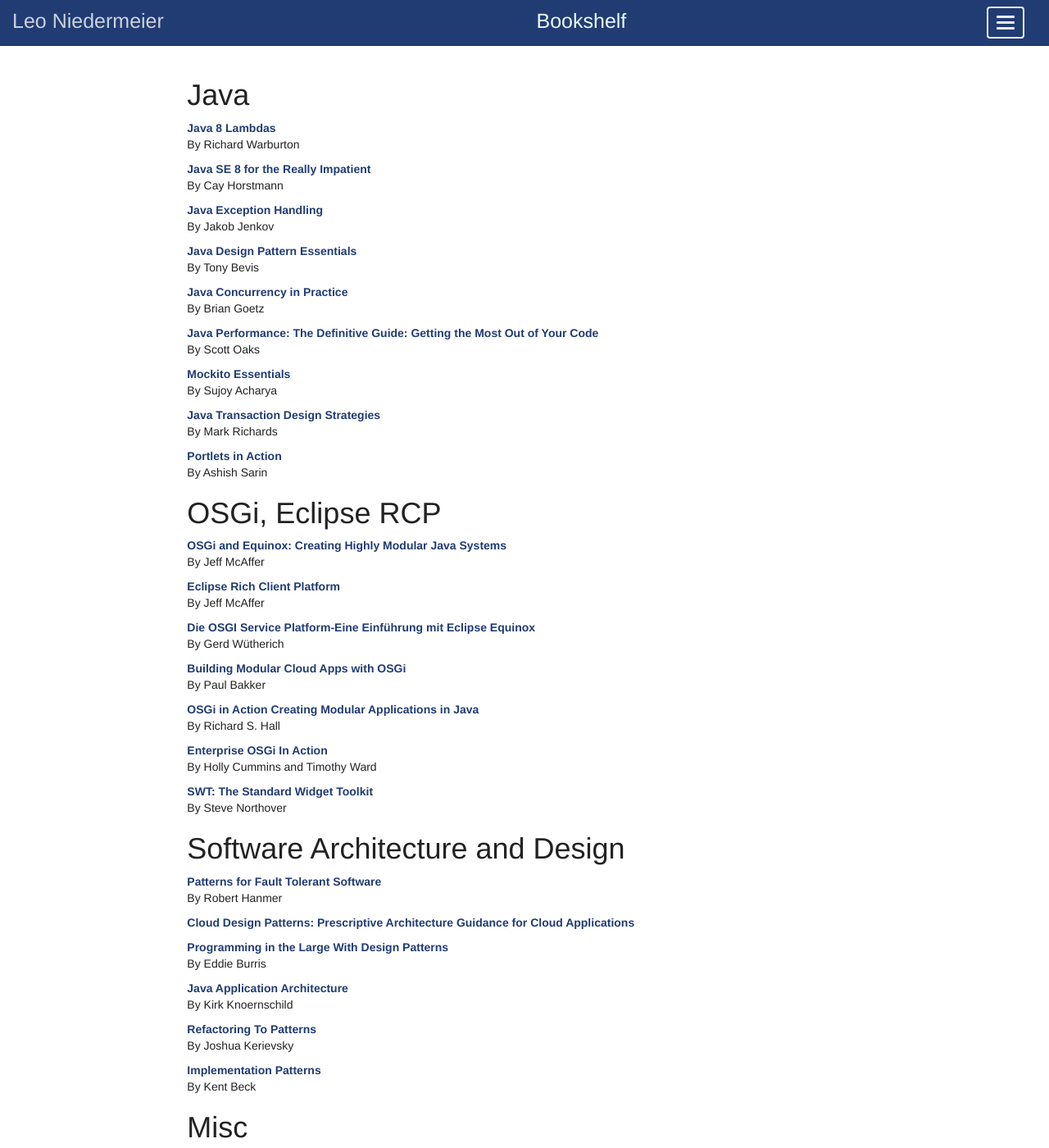
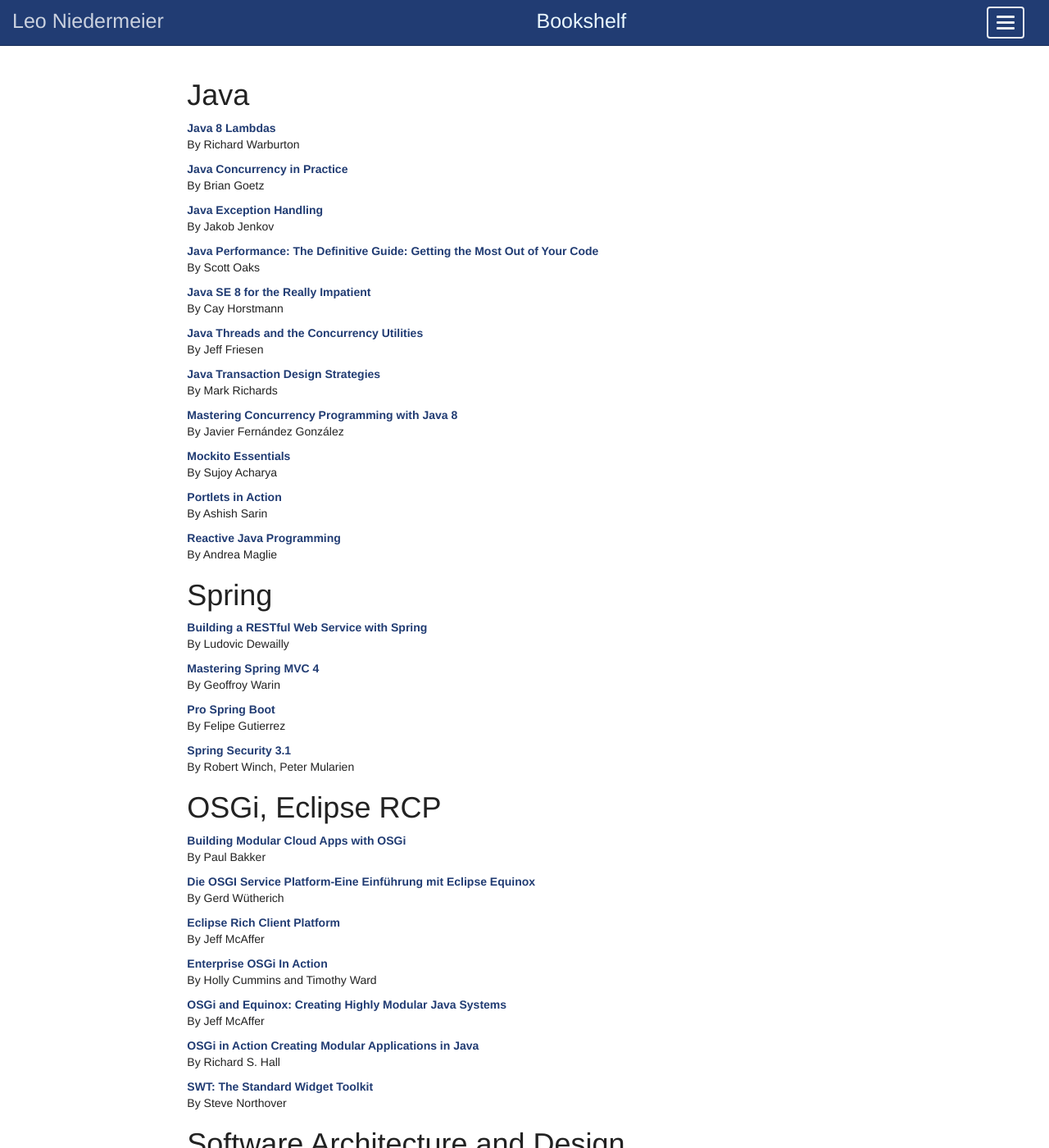
Before and after one commit to LeoNiedermeier/LeoNiedermeier.github.io, a Jekyll site: the page built from _docs/misc/bookshelf.md, in a window 1280 px wide and 1400 px high. Shown: the whole window at 82% size. Built offline with Jekyll 4.4.1, drawn with Linux system fonts in a browser that asks for light colours; some of the changed text lies outside the part shown.

Commit message:
add books

```diff
--- a/_docs/misc/bookshelf.md
+++ b/_docs/misc/bookshelf.md
@@ -10,74 +10,108 @@ summary: ""
 **[Java 8 Lambdas](http://shop.oreilly.com/product/0636920030713.do)**
 By Richard Warburton
 
-**[Java SE 8 for the Really Impatient](http://www.horstmann.com/java8/index.html)**
-By Cay Horstmann
+**[Java Concurrency in Practice](http://jcip.net/)**
+By Brian Goetz
 
 **[Java Exception Handling](https://kindle.amazon.com/work/java-exception-handling-jakob-jenkov-ebook/B00BL6B038/B00BG9FGFI)**
 By Jakob Jenkov
 
-**[Java Design Pattern Essentials](https://www.amazon.com/Java-Design-Pattern-Essentials-Bevis-ebook/dp/B00A9HSR2M)**
-By Tony Bevis
-
-**[Java Concurrency in Practice](http://jcip.net/)**
-By Brian Goetz
-
 **[Java Performance: The Definitive Guide: Getting the Most Out of Your Code](http://shop.oreilly.com/product/0636920028499.do)**
 By Scott Oaks
+
+**[Java SE 8 for the Really Impatient](http://www.horstmann.com/java8/index.html)**
+By Cay Horstmann
+
+**[Java Threads and the Concurrency Utilities](http://www.apress.com/us/book/9781484216996)**
+By Jeff Friesen
+
+**[Java Transaction Design Strategies](https://www.infoq.com/minibooks/JTDS)**
+By Mark Richards
+
+**[Mastering Concurrency Programming with Java 8](https://www.packtpub.com/application-development/mastering-concurrency-programming-java-8)**
+By Javier Fernández González
 
 **[Mockito Essentials](https://www.packtpub.com/application-development/mockito-essentials)**
 By Sujoy Acharya
 
-**[Java Transaction Design Strategies](https://www.infoq.com/minibooks/JTDS)**
-By Mark Richards
-
-
 **[Portlets in Action](https://www.manning.com/books/portlets-in-action)**
 By Ashish Sarin
 
+**[Reactive Java Programming](http://www.apress.com/us/book/9781484214299)**
+By  Andrea Maglie
+
+# Spring
+
+**[Building a RESTful Web Service with Spring](https://www.packtpub.com/web-development/building-restful-web-service-spring)**
+By Ludovic Dewailly
+
+**[Mastering Spring MVC 4](https://www.packtpub.com/application-development/mastering-spring-mvc-4)**
+By Geoffroy Warin
+
+**[Pro Spring Boot](http://www.apress.com/us/book/9781484214329)**
+By Felipe Gutierrez
+
+**[Spring Security 3.1](https://www.packtpub.com/application-development/spring-security-31)**
+By Robert Winch, Peter Mularien
+
 # OSGi, Eclipse RCP
+
+**[Building Modular Cloud Apps with OSGi](https://www.amazon.de/Building-Modular-Cloud-Apps-OSGi/dp/1449345158/)**
+By Paul Bakker
+
+**[Die OSGI Service Platform-Eine Einführung mit Eclipse Equinox](https://www.amazon.de/Service-Platform-Eine-Einf%C3%BChrung-Eclipse-Equinox/dp/389864457X/)**
+By Gerd Wütherich
+
+**[Eclipse Rich Client Platform](https://www.amazon.com/Eclipse-Rich-Client-Platform-2nd/dp/0321603788/)**
+By Jeff McAffer
+
+**[Enterprise OSGi In Action](https://www.manning.com/books/enterprise-osgi-in-action)**
+By Holly Cummins and Timothy Ward
 
 **[OSGi and Equinox: Creating Highly Modular Java Systems](https://www.pearsonhighered.com/program/Mc-Affer-OS-Gi-and-Equinox-Creating-Highly-Modular-Java-Systems/PGM14618.html)**
 By Jeff McAffer
 
-**[Eclipse Rich Client Platform](https://www.amazon.com/Eclipse-Rich-Client-Platform-2nd/dp/0321603788/)**
-By Jeff McAffer
-
-**[Die OSGI Service Platform-Eine Einführung mit Eclipse Equinox](https://www.amazon.de/Service-Platform-Eine-Einf%C3%BChrung-Eclipse-Equinox/dp/389864457X/)**
-By Gerd Wütherich
-
-**[Building Modular Cloud Apps with OSGi](https://www.amazon.de/Building-Modular-Cloud-Apps-OSGi/dp/1449345158/)**
-By Paul Bakker
-
 **[OSGi in Action Creating Modular Applications in Java](https://www.manning.com/books/osgi-in-action)**
 By Richard S. Hall
-
-**[Enterprise OSGi In Action](https://www.manning.com/books/enterprise-osgi-in-action)**
-By Holly Cummins and Timothy Ward
 
 **[SWT: The Standard Widget Toolkit](https://www.amazon.com/SWT-Standard-Toolkit-Steve-Northover/dp/0321256638)**
 By Steve Northover
 
 # Software Architecture and Design
 
+**[Cloud Design Patterns: Prescriptive Architecture Guidance for Cloud Applications](https://msdn.microsoft.com/de-de/library/dn568099.aspx)**
+
+**[Component-Oriented Development and Assembly: Paradigm, Principles, and Practice Using Java](https://www.crcpress.com/Component--Oriented-Development-and-Assembly-Paradigm-Principles-and/Manickam-Sangeetha-Subrahmanya/p/book/9781466580992)**
+By Piram Manickam, S. Sangeetha, S. V. Subrahmanya
+
+**[Implementation Patterns ](https://www.amazon.de/Implementation-Patterns-Kent-Beck/dp/0321413091)**
+By Kent Beck
+
+**[Java Application Architecture](http://www.kirkk.com/modularity/)**
+By Kirk Knoernschild
+
+**[Java Design Pattern Essentials](https://www.amazon.com/Java-Design-Pattern-Essentials-Bevis-ebook/dp/B00A9HSR2M)**
+By Tony Bevis
+
 **[Patterns for Fault Tolerant Software](http://eu.wiley.com/WileyCDA/WileyTitle/productCd-1118351541.html)**
 By Robert Hanmer
-
-**[Cloud Design Patterns: Prescriptive Architecture Guidance for Cloud Applications](https://msdn.microsoft.com/de-de/library/dn568099.aspx)**
 
 **[Programming in the Large With Design Patterns](http://programminglarge.com/category/design/design-patterns/)**
 By Eddie Burris
 
-**[Java Application Architecture](http://www.kirkk.com/modularity/)**
-By Kirk Knoernschild
-
 **[Refactoring To Patterns](https://industriallogic.com/xp/refactoring/)**
 By Joshua Kerievsky
 
-**[Implementation Patterns ](https://www.amazon.de/Implementation-Patterns-Kent-Beck/dp/0321413091)**
-By Kent Beck
+**[RESTful Java Patterns and Best Practices](https://www.packtpub.com/application-development/restful-java-patterns-and-best-practices)**
+By Bhakti Mehta
 
 # Misc
 
 **[Next Generation Databases NoSQL and Big Data](http://www.apress.com/us/book/9781484213308)**
 By Guy Harrison
+
+**[Pro TypeScript Application-Scale JavaScript Development](http://www.apress.com/us/book/9781430267911)**
+By Steve Fenton
+
+**[What Every Web Developer Should Know About HTTP](https://www.amazon.com/Every-Developer-Should-OdeToCode-Programming-ebook/dp/B0076Z6VMI)**
+By K. Scott Allen
```
